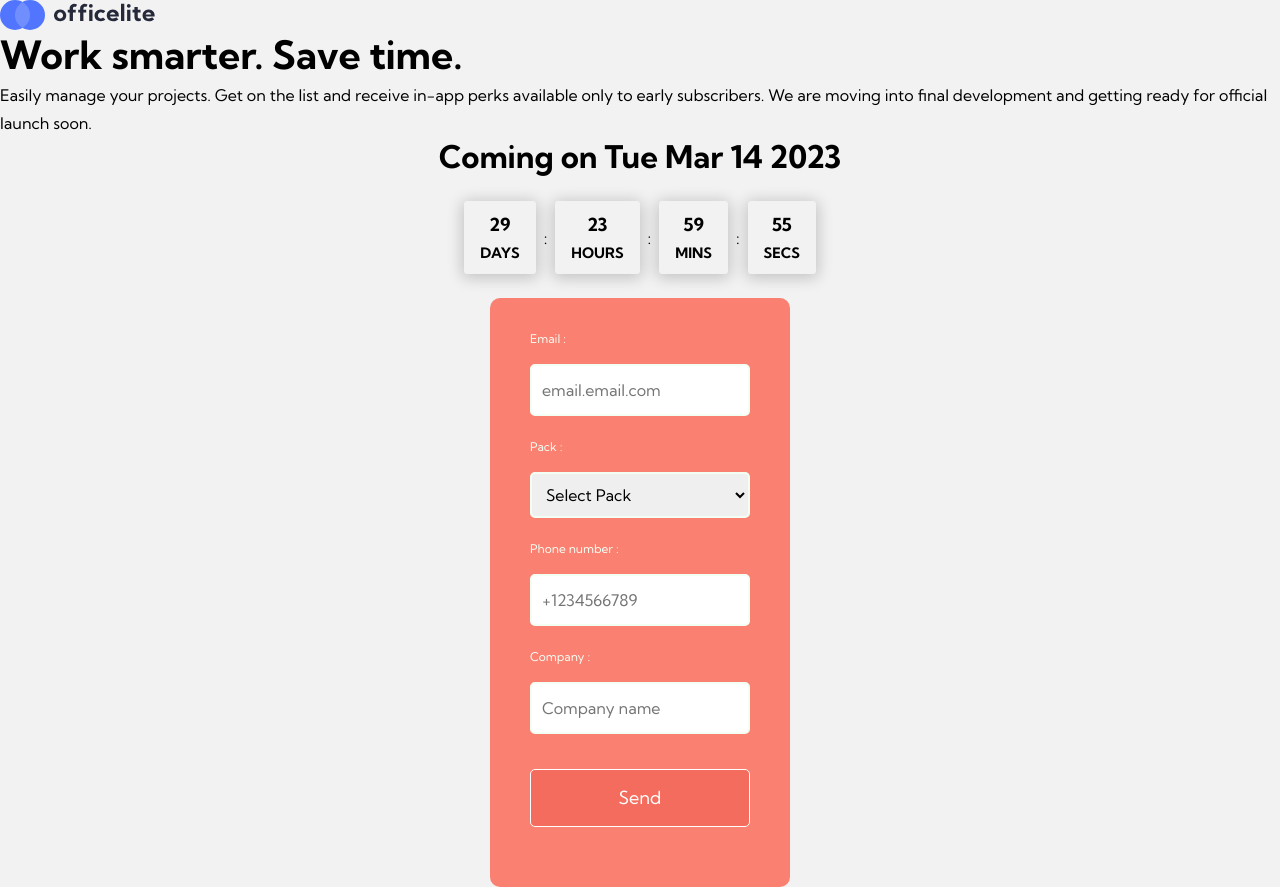
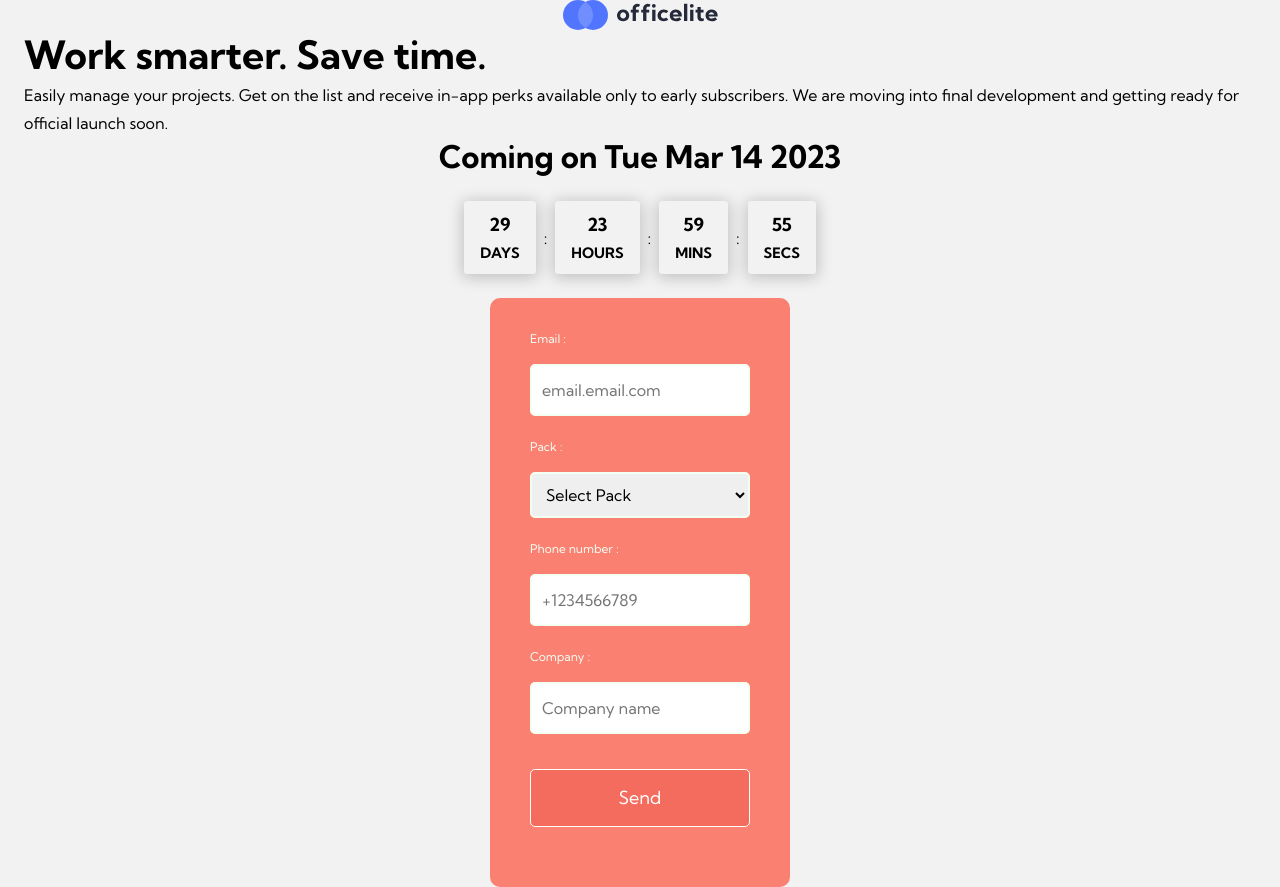
Before and after one commit to Hcmwebs/officelite-coming-soon-site, a React (Vite) app: page /signup in a window 1280 px wide. Built offline with nearby package versions, Linux system fonts and the light colour scheme.

Commit message:
moved the container to the main app
Signed-off-by: Heze <64218603+Hcmwebs@users.noreply.github.com>

```diff
--- a/src/App.jsx
+++ b/src/App.jsx
@@ -1,12 +1,13 @@
 import React from 'react'
 import { BrowserRouter, Routes, Route } from 'react-router-dom'
 import { SharedLayout, Home, SignUp, Error } from './pages'
-import { GlobalStyles } from './styles'
+import { GlobalStyles, StyledContainer } from './styles'
 
 const App = () => {
 	return (
 		<>
 			<GlobalStyles />
+			<StyledContainer>
 				<BrowserRouter>
 					<Routes>
 						<Route path='/' element={<SharedLayout />}>
@@ -16,6 +17,7 @@ const App = () => {
 						</Route>
 					</Routes>
 				</BrowserRouter>
+			</StyledContainer>
 		</>
 	)
 }
--- a/src/pages/Home.jsx
+++ b/src/pages/Home.jsx
@@ -1,14 +1,13 @@
 import React from 'react'
 import { Header, MainContent, Footer } from '../components'
-import { StyledContainer } from '../styles'
 
 const Home = () => {
 	return (
-		<StyledContainer>
+		<>
 			<Header />
 			<MainContent />
 			<Footer />
-		</StyledContainer>
+		</>
 	)
 }
 
```
Lines whose indentation alone changed are shown as unchanged.
